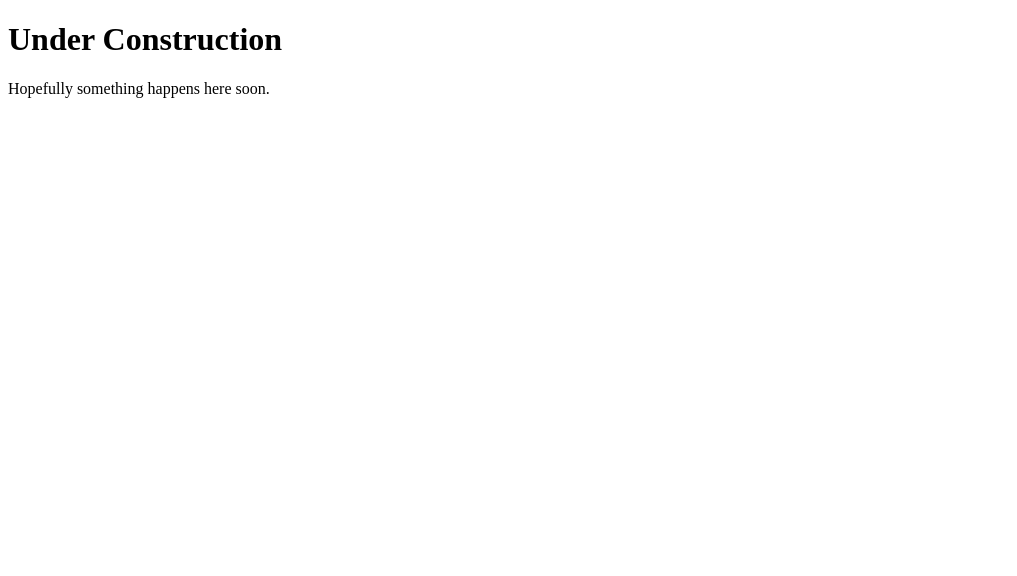
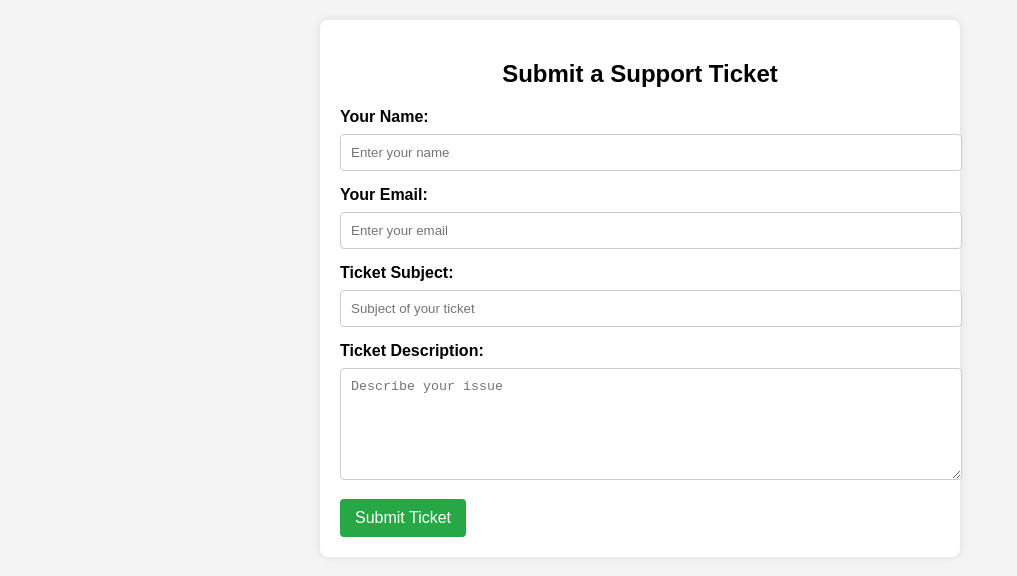
Before and after one commit to Blooshing/blooshing.github.io, a plain HTML site: page index.html in a window 1280 px wide. Shown: the whole page, without its empty margins (0-1017 px from the left). Drawn offline with Linux system fonts and the light colour scheme.

Commit message:
Update index.html

```diff
--- a/index.html
+++ b/index.html
@@ -1,6 +1,72 @@
 <!DOCTYPE html>
-<html><body>
-    <h1>Under Construction</h1>
-    <p>Hopefully something happens here soon.</p>
+<html lang="en">
+<head>
+    <meta charset="UTF-8">
+    <meta name="viewport" content="width=device-width, initial-scale=1.0">
+    <title>Support Ticket Form</title>
+    <style>
+        body {
+            font-family: Arial, sans-serif;
+            margin: 20px;
+            background-color: #f4f4f4;
+        }
+        .form-container {
+            background-color: #fff;
+            padding: 20px;
+            border-radius: 8px;
+            box-shadow: 0 0 10px rgba(0, 0, 0, 0.1);
+            max-width: 600px;
+            margin: auto;
+        }
+        h2 {
+            text-align: center;
+        }
+        label {
+            display: block;
+            margin-bottom: 8px;
+            font-weight: bold;
+        }
+        input[type="text"], input[type="email"], textarea {
+            width: 100%;
+            padding: 10px;
+            margin-bottom: 15px;
+            border: 1px solid #ccc;
+            border-radius: 4px;
+        }
+        input[type="submit"] {
+            background-color: #28a745;
+            color: white;
+            padding: 10px 15px;
+            border: none;
+            border-radius: 4px;
+            cursor: pointer;
+            font-size: 16px;
+        }
+        input[type="submit"]:hover {
+            background-color: #218838;
+        }
+    </style>
+</head>
+<body>
+
+<div class="form-container">
+    <h2>Submit a Support Ticket</h2>
+    <form action="/submit_ticket" method="POST">
+        <label for="name">Your Name:</label>
+        <input type="text" id="name" name="name" placeholder="Enter your name" required>
+
+        <label for="email">Your Email:</label>
+        <input type="email" id="email" name="email" placeholder="Enter your email" required>
+
+        <label for="subject">Ticket Subject:</label>
+        <input type="text" id="subject" name="subject" placeholder="Subject of your ticket" required>
+
+        <label for="message">Ticket Description:</label>
+        <textarea id="message" name="message" rows="6" placeholder="Describe your issue" required></textarea>
+
+        <input type="submit" value="Submit Ticket">
+    </form>
+</div>
+
 </body>
 </html>
```
